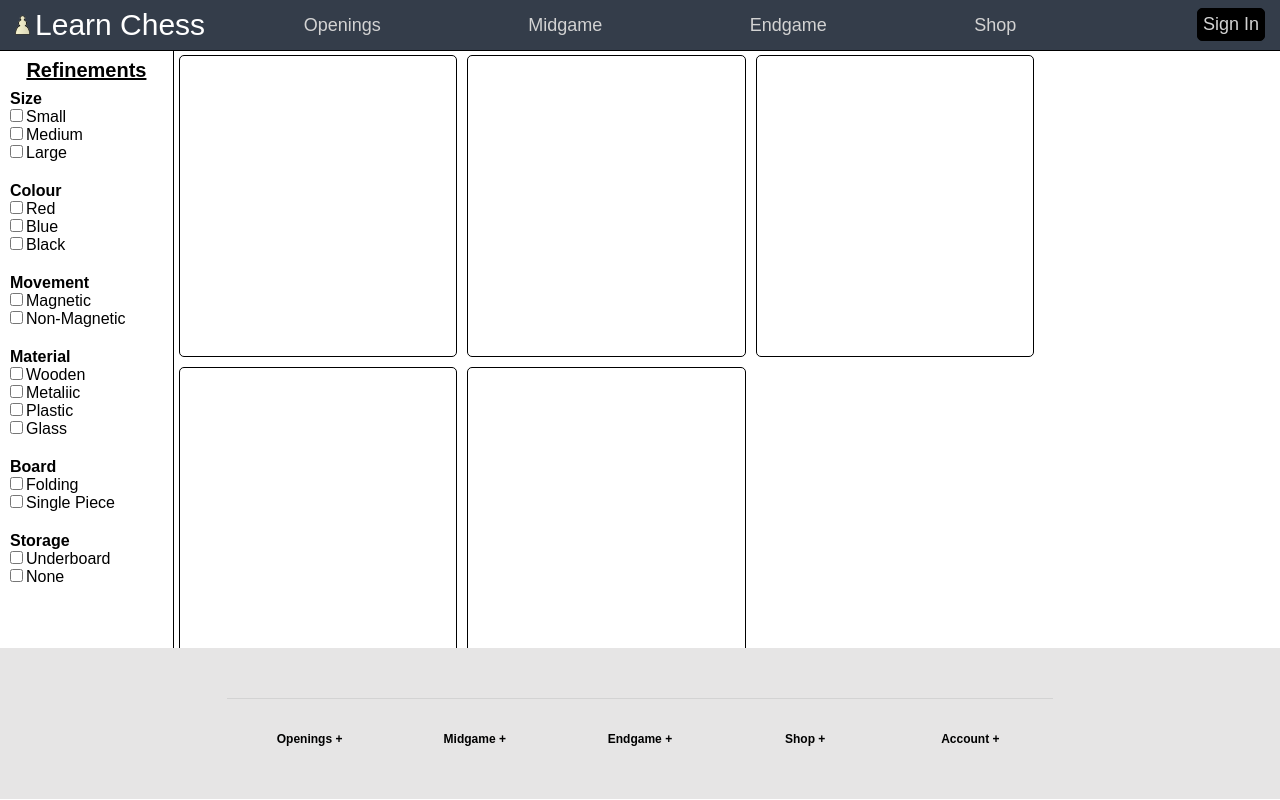
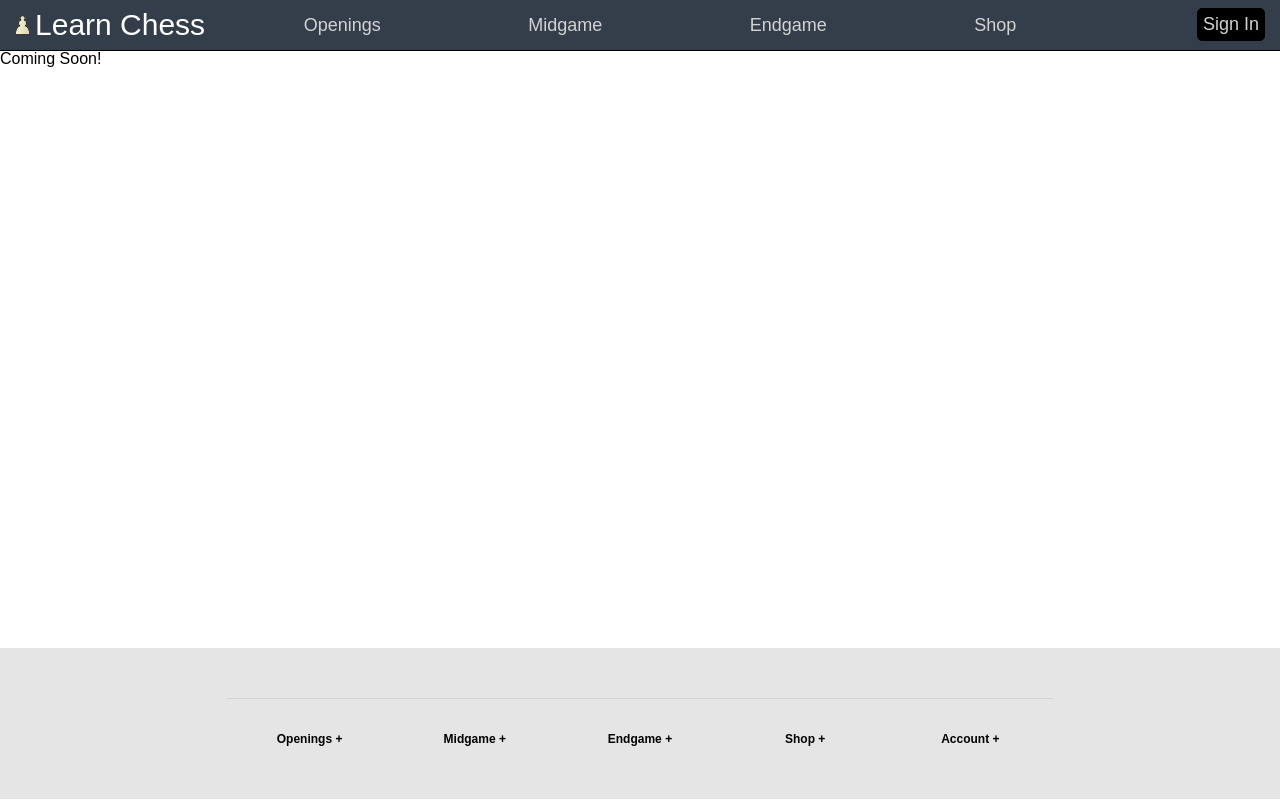
Before and after one commit to ZeshanQureshi/learn-chess, a Vue app: page /shop in a window 1280 px wide. Built offline with nearby package versions, Linux system fonts and the light colour scheme; a web font is replaced by a local one.

Commit message:
Modified Shop

```diff
--- a/src/components/shop/ShopPage.vue
+++ b/src/components/shop/ShopPage.vue
@@ -1,8 +1,9 @@
 <template>
 <div>
   <div class="shop-header"></div>
-
   <div class="shop-center">
+    Coming Soon!
+    <!--
     <div class="shop-sidebar">
       <h4>Refinements</h4>
       <div class="shop-refinement">
@@ -67,6 +68,7 @@
       <div class="shop-item"></div>
 
     </div>
+      -->
   </div>
 </div>
 </template>
```
Also changed, not shown: 1 other file (tests, documents, lock files or other folders).
